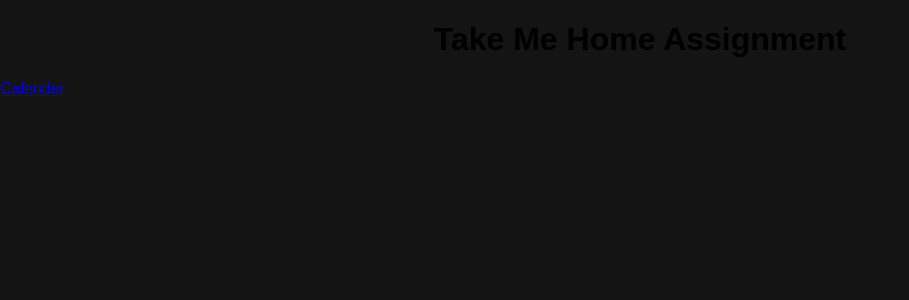
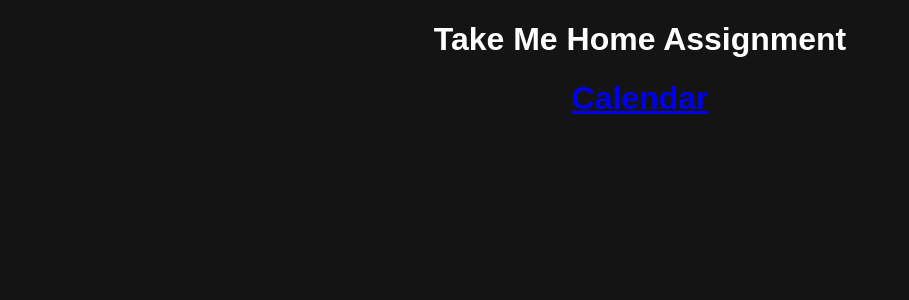
Before and after one commit to sublimeye/tmp-calendar, a React (Create React App) app in the folder client/: page / in a window 1280 px wide. Shown: the top 300 px of the page, without its empty margins (0-909 px from the left). Built offline with nearby package versions, Linux system fonts and the light colour scheme; the HTML template or start-up script is replaced by a standard one.

Commit message:
fix(theme) Fix UI theme/colors on Home page

```diff
--- a/client/src/index.css
+++ b/client/src/index.css
@@ -5,4 +5,5 @@ html, body, #root {
   width: 100%;
   height: 100%;
   background: #141414;
+  color: white;
 }
--- a/client/src/screens/Home.tsx
+++ b/client/src/screens/Home.tsx
@@ -6,7 +6,11 @@ class Home extends React.PureComponent<RouteComponentProps> {
     return (
       <div>
         <h1 style={{ textAlign: 'center' }}>Take Me Home Assignment</h1>
-        <Link to={`/calendar`}>Calendar</Link>
+        <h2 style={{ textAlign: 'center' }}>
+          <Link to={`/calendar`} style={{ fontSize: '2rem' }}>
+            Calendar
+          </Link>
+        </h2>
       </div>
     )
   }
--- a/client/src/screens/TitlesCalendarScreen.tsx
+++ b/client/src/screens/TitlesCalendarScreen.tsx
@@ -139,7 +139,7 @@ class TitlesCalendarScreen extends React.PureComponent<Props, State> {
     }
 
     return (
-      <div style={{ width: '800px', margin: '0 auto' }}>
+      <div style={{ width: '800px', margin: '0 auto', color: 'black' }}>
         <Calendar
           year={params.year}
           month={params.month - 1}
```
